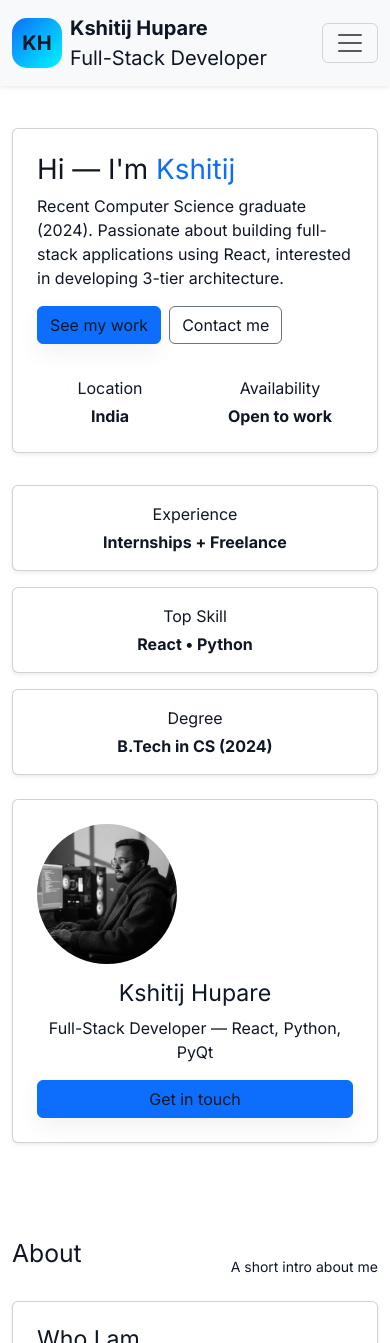
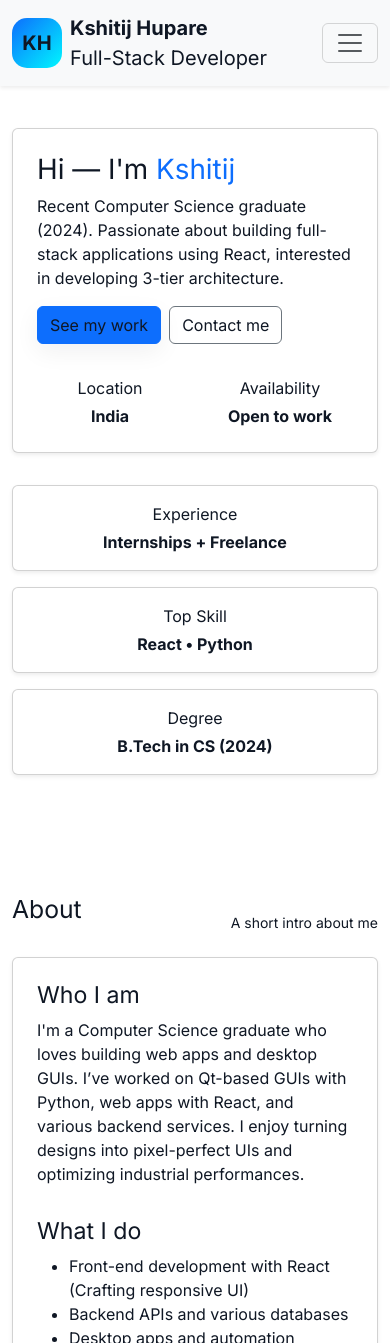
Before and after one commit to Kshitijh/Kshitijh_Portfolio, a React (Create React App) app: page / in a window 390 px wide. Shown: the top 1343 px of the page. Built offline with nearby package versions, Linux system fonts and the light colour scheme.

Commit message:
Vanish_Hero_for_responsive

```diff
--- a/src/components/Hero.js
+++ b/src/components/Hero.js
@@ -9,7 +9,7 @@ export default function Hero() {
         <Row className="g-4 align-items-center">
           {/* Left Content */}
           <Col lg={8}>
-            <Card className="p-4 shadow-sm">
+            <Card className="p-4 shadow-sm ">
               <h1>
                 Hi — I'm <span className="text-primary">Kshitij</span>
               </h1>
@@ -59,7 +59,7 @@ export default function Hero() {
 
           {/* Profile Card */}
           <Col lg={4}>
-            <Card className="p-4 shadow-sm text-center">
+            <Card className="p-4 shadow-sm text-center align-items-center hero-right">
               <img
                 src={profile}
                 alt="Profile"
--- a/src/styles.css
+++ b/src/styles.css
@@ -311,6 +311,9 @@ footer {
   .card-grid {
     grid-template-columns: repeat(2, 1fr);
   }
+  .hero-right {
+    display: none !important;
+  }
 }
 
 @media (max-width: 720px) {
```
